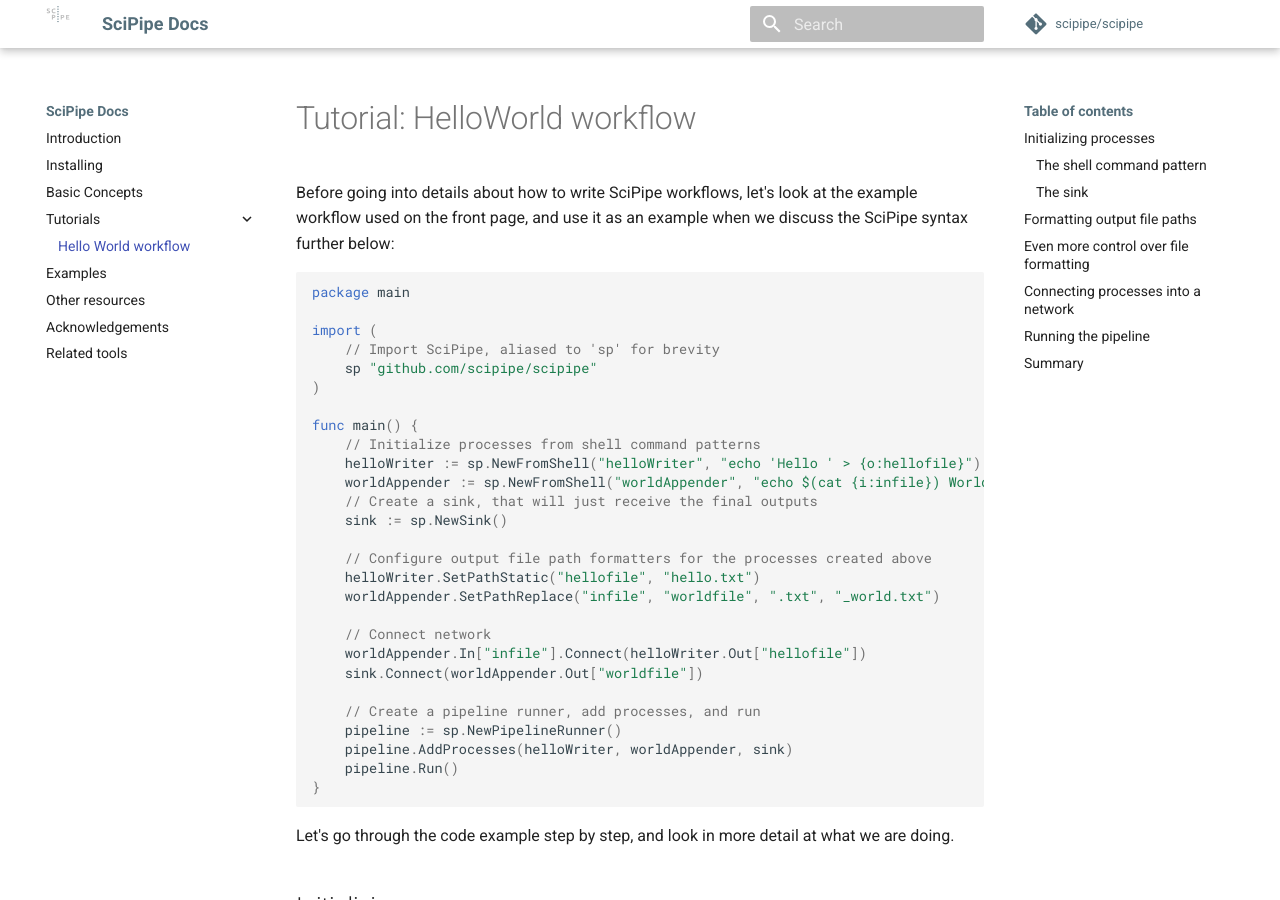
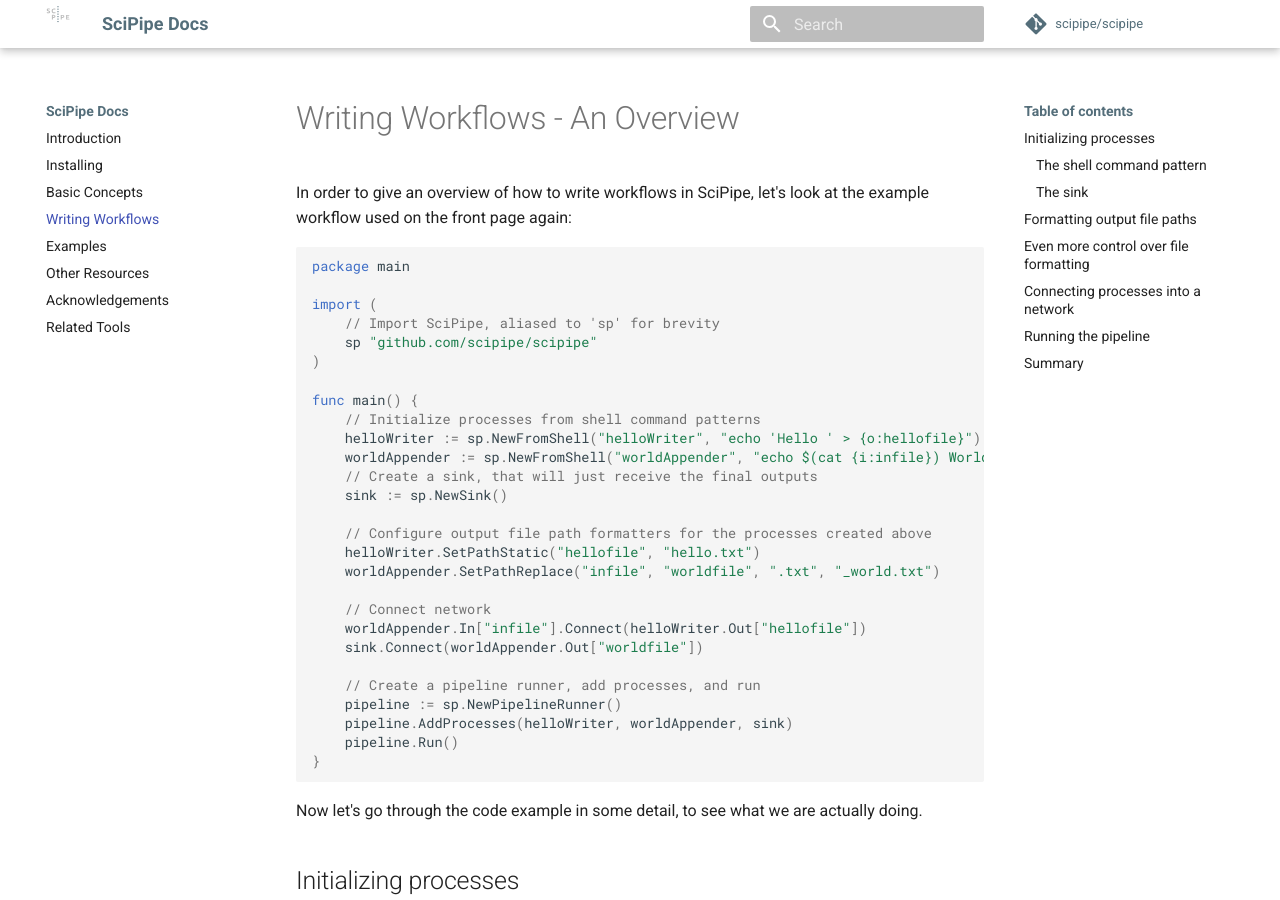
Before and after one commit to scipipe/scipipe, an MkDocs documentation site: the page built from docs/writing_workflows.md, in a window 1280 px wide and 900 px high. Built offline with MkDocs 1.6.1 and Material for MkDocs 9.7.7, drawn with Linux system fonts in a browser that asks for light colours; comment, search, counter and statistics services are not loaded; old or Windows-style settings are respelled for this version of MkDocs; some of the changed text lies outside the part shown.

Commit message:
Re-structure docs again

````diff
--- a/docs/tutorials/helloworld.md
+++ b/docs/writing_workflows.md
@@ -1,8 +1,7 @@
-# Tutorial: HelloWorld workflow
+# Writing Workflows - An Overview
 
-Before going into details about how to write SciPipe workflows, let's look at
-the example workflow used on the front page, and use it as an example when we
-discuss the SciPipe syntax further below:
+In order to give an overview of how to write workflows in SciPipe, let's look
+at the example workflow used on the front page again:
 
 ```go
 package main
@@ -34,8 +33,8 @@
 }
 ```
 
-Let's go through the code example step by step, and look in more
-detail at what we are doing.
+Now let's go through the code example in some detail, to see what we are
+actually doing.
 
 ## Initializing processes
 
@@ -165,9 +164,14 @@
 
 In summary, what we did, was to:
 
-- Specify process dependencies by wiring outputs of the upstream processes to
-  inports in downstream processes.
-- For each outport, provide a function that will compute a suitable file name
-  for the new file.
+1. Initialize processes
+2. For each out-port, define a file-naming strategy
+3. Specify dependencies by connecting out- and in-ports
+4. Run the pipeline
 
-For more examples, see the [examples folder](https://github.com/scipipe/scipipe/tree/master/examples).
+This actually turns out to be a fixed set of components that always need to be
+included when writing workflows, so it might be good to keep them in mind and
+memorize these steps, if needed.
+
+For more examples, see the [examples folder](https://github.com/scipipe/scipipe/tree/master/examples)
+in the GitHub repository.
--- a/mkdocs.yml
+++ b/mkdocs.yml
@@ -4,12 +4,13 @@
   - 'Introduction': 'index.md'
   - 'Installing': 'install.md'
   - 'Basic Concepts': 'basics.md'
-  - Tutorials:
-      - 'Hello World workflow': 'tutorials/helloworld.md'
+  - 'Writing Workflows': 'writing_workflows.md'
+#  - Tutorials:
+#      - 'Hello World workflow': 'tutorials/helloworld.md'
   - 'Examples': 'examples.md'
-  - 'Other resources': 'other_resources.md'
+  - 'Other Resources': 'other_resources.md'
   - 'Acknowledgements': 'acknowledgements.md'
-  - 'Related tools': 'related_tools.md'
+  - 'Related Tools': 'related_tools.md'
 repo_name: 'scipipe/scipipe'
 repo_url: 'https://github.com/scipipe/scipipe'
 extra:
````
